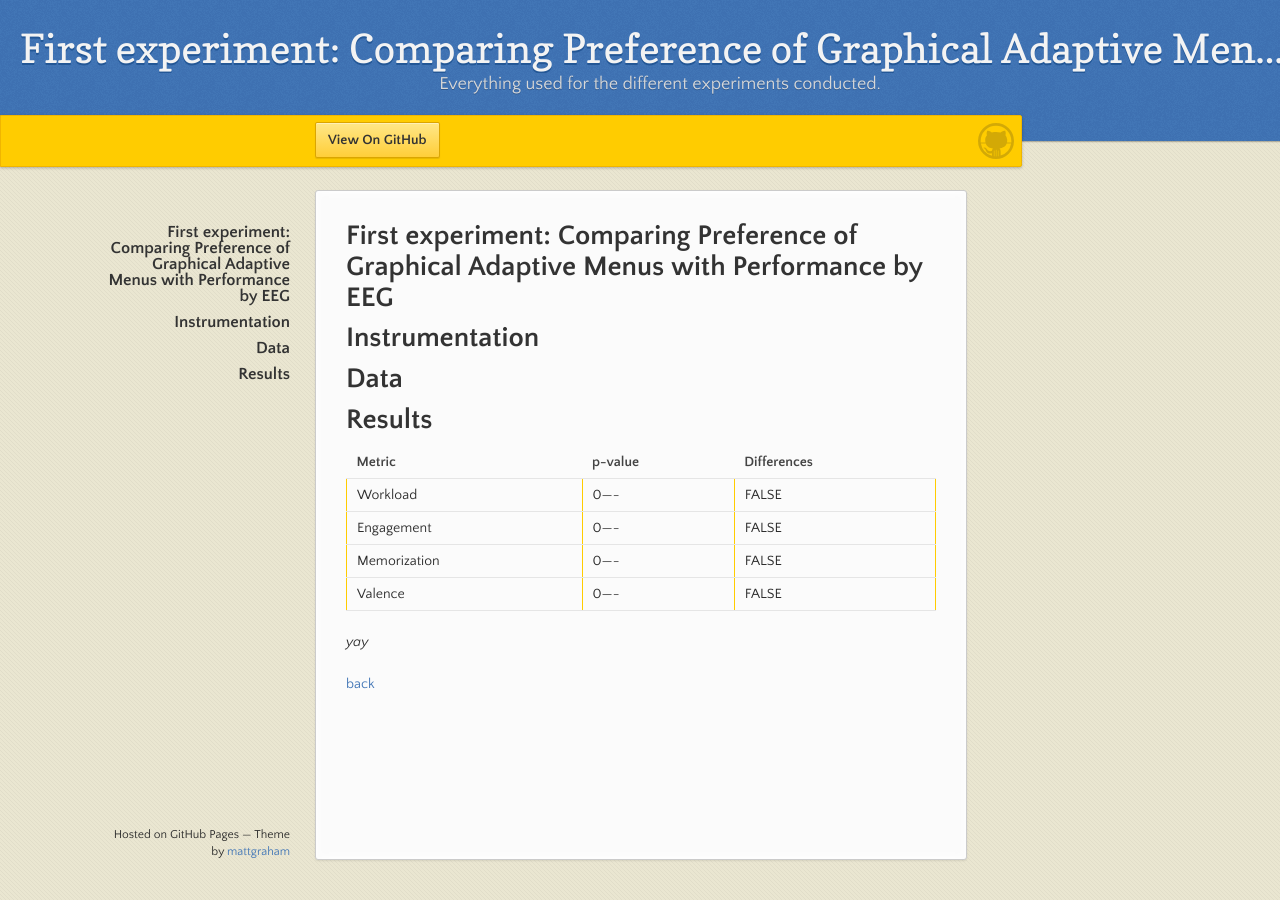
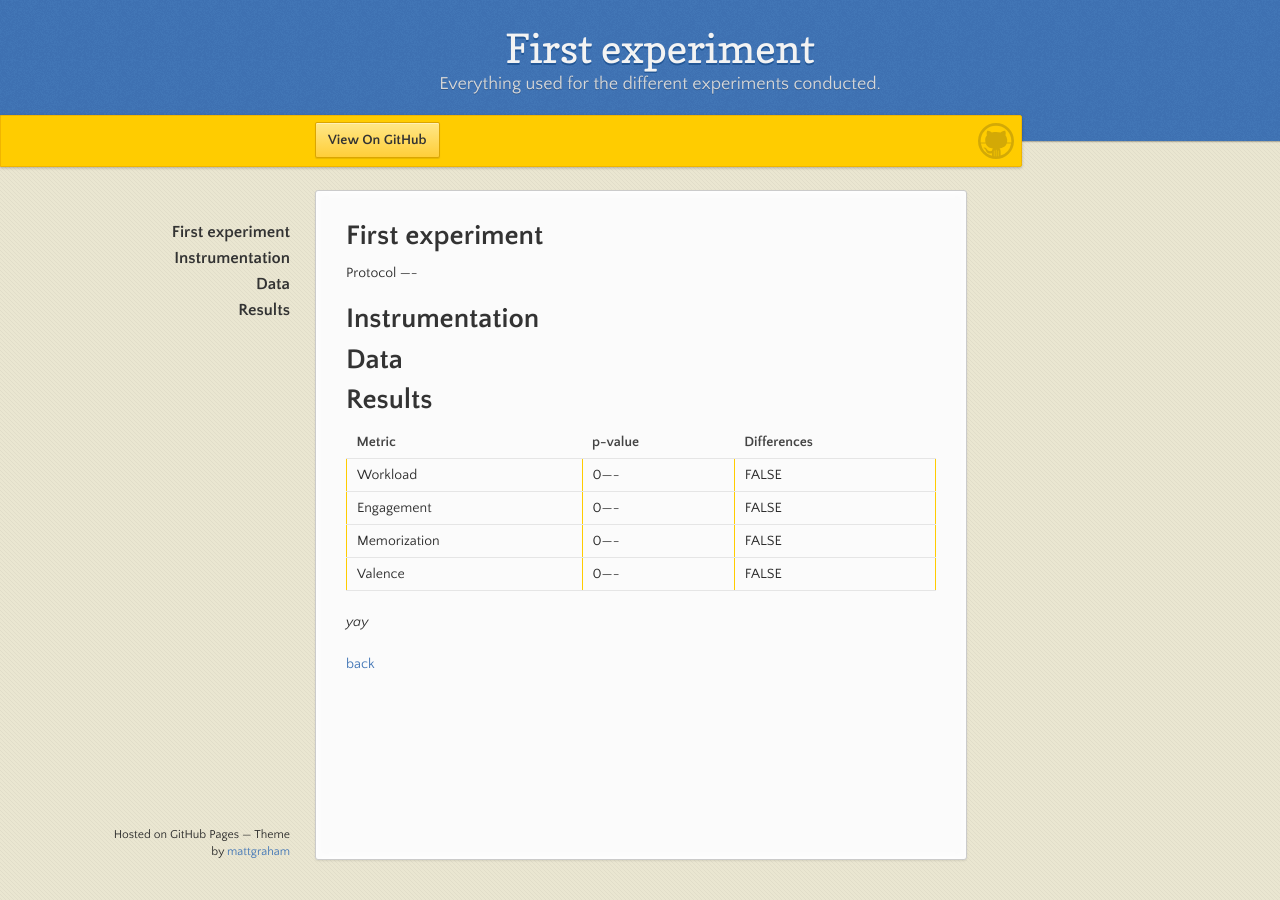
Before and after one commit to Dagasfi/dagasfi.github.io, a Jekyll site: the page built from pages/Experiment-1.md, in a window 1280 px wide. Built offline with Jekyll 4.4.1, drawn with Linux system fonts in a browser that asks for light colours; our own code applies the rules of GitHub Pages for plain Markdown files.

```diff
--- a/pages/Experiment-1.md
+++ b/pages/Experiment-1.md
@@ -2,8 +2,10 @@
 layout: default
 ---
 
-# First experiment: Comparing Preference of Graphical Adaptive Menus with Performance by EEG
+# First experiment
 
+
+Protocol ----
 
 
 # Instrumentation
```
Also changed, not shown: index.md (+1 -1 lines), pages/Experiment-2.md (+3 -1 lines).
